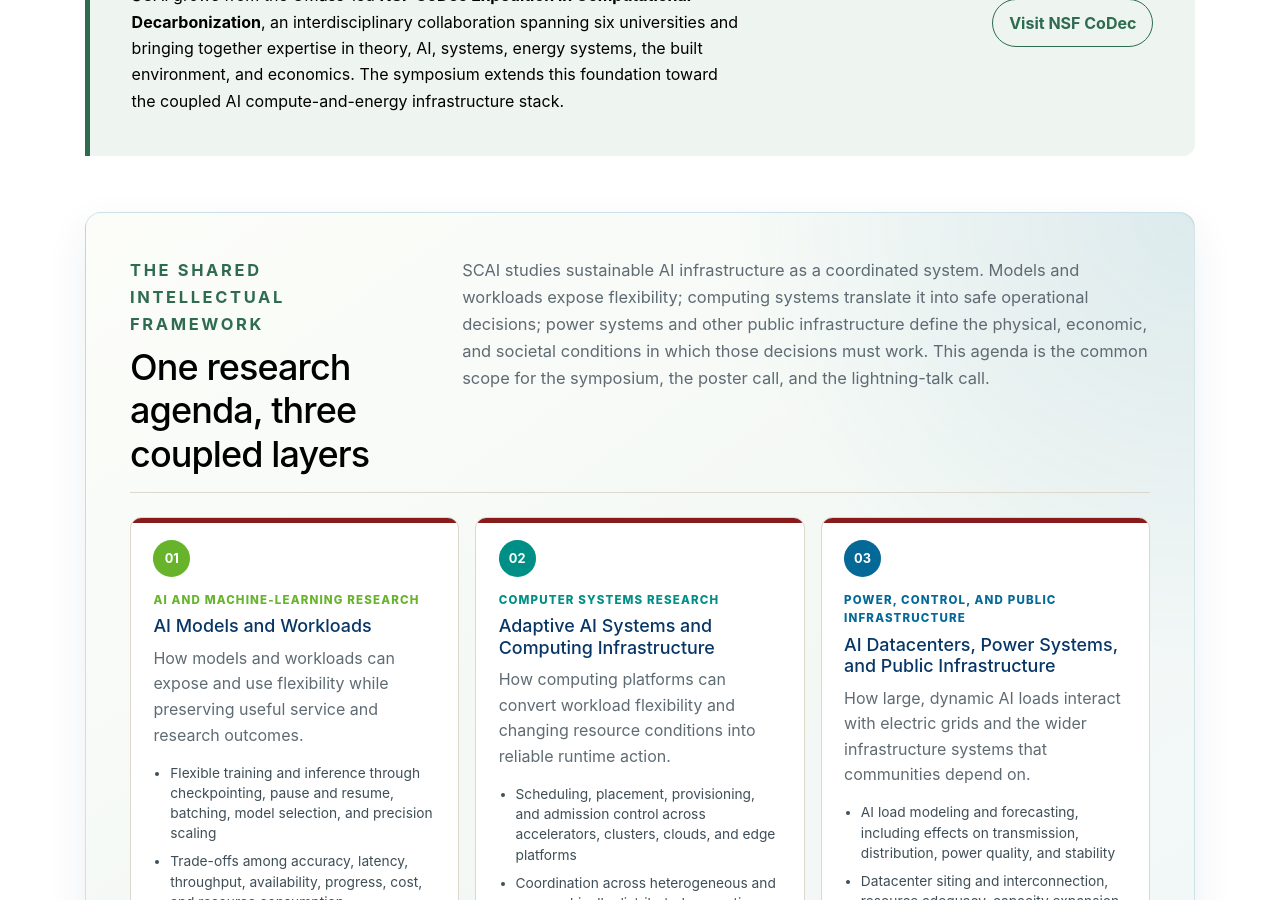
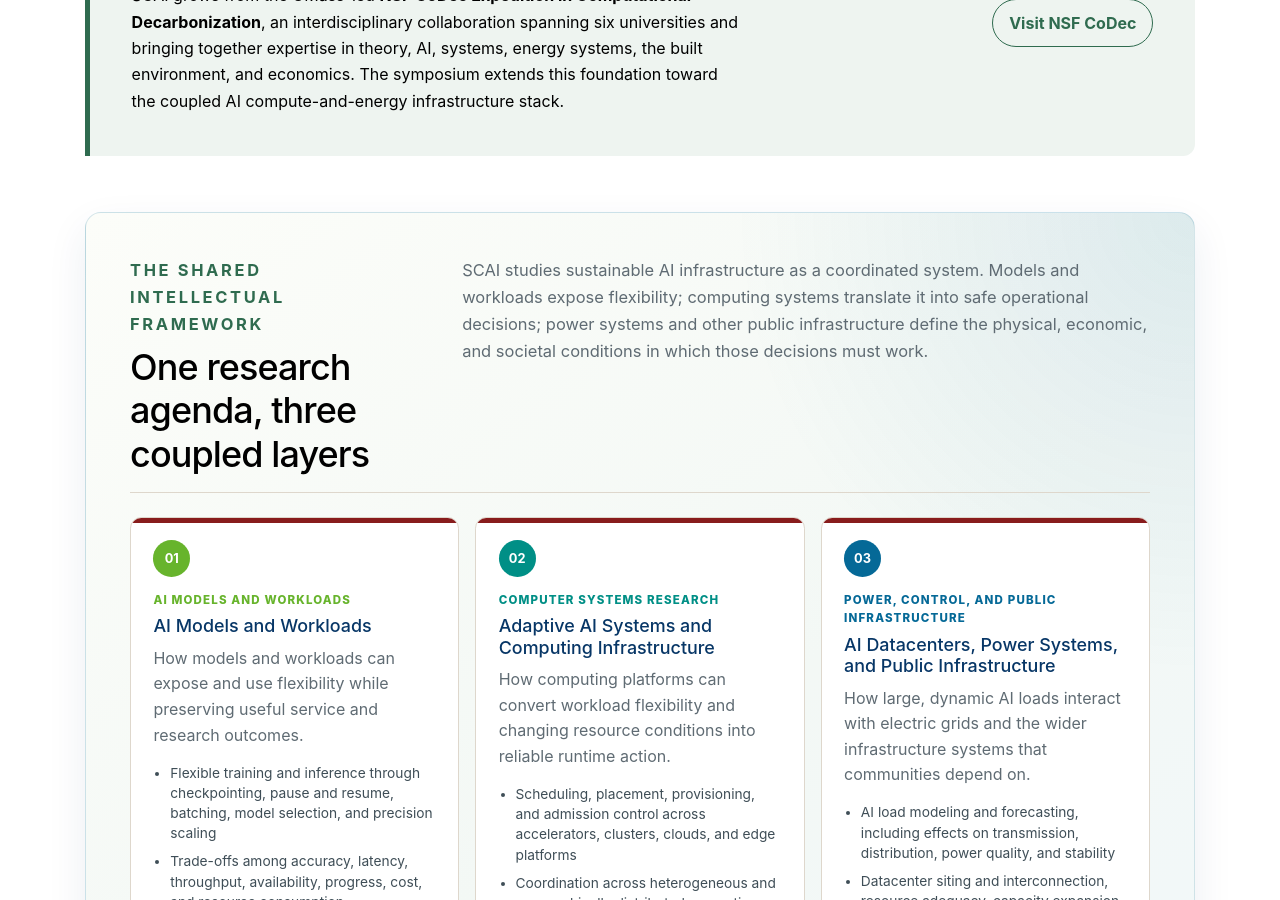
Before and after one commit to umass-solar/umass-solar.github.io, a Jekyll site: the page built from scai-symposium.md, in a window 1280 px wide and 900 px high, scrolled down 963 px. Built offline with Jekyll 4.4.1, drawn with Linux system fonts in a browser that asks for light colours.

Commit message:
scai-update

```diff
--- a/scai-symposium.md
+++ b/scai-symposium.md
@@ -941,12 +941,12 @@ permalink: /scai-symposium/
         <p class="scai-eyebrow">The shared intellectual framework</p>
         <h2 id="agenda-heading">One research agenda, three coupled layers</h2>
       </div>
-      <p>SCAI studies sustainable AI infrastructure as a coordinated system. Models and workloads expose flexibility; computing systems translate it into safe operational decisions; power systems and other public infrastructure define the physical, economic, and societal conditions in which those decisions must work. This agenda is the common scope for the symposium, the poster call, and the lightning-talk call.</p>
+      <p>SCAI studies sustainable AI infrastructure as a coordinated system. Models and workloads expose flexibility; computing systems translate it into safe operational decisions; power systems and other public infrastructure define the physical, economic, and societal conditions in which those decisions must work.</p>
     </div>
     <div class="scai-layers">
       <article class="scai-layer">
         <span class="scai-layer-number" aria-hidden="true">01</span>
-        <p class="scai-layer-audience">AI and machine-learning research</p>
+        <p class="scai-layer-audience">AI models and workloads</p>
         <h3>AI Models and Workloads</h3>
         <p>How models and workloads can expose and use flexibility while preserving useful service and research outcomes.</p>
         <ul>
```
